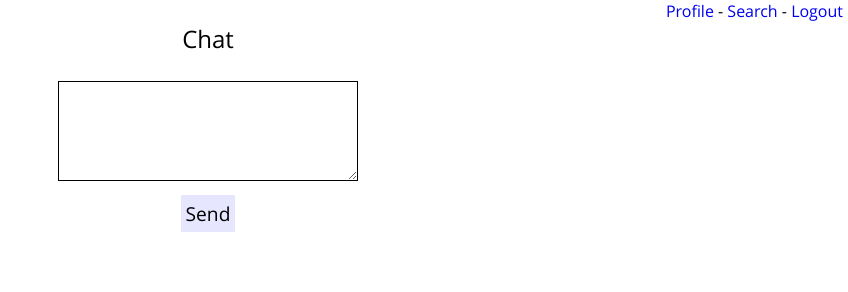
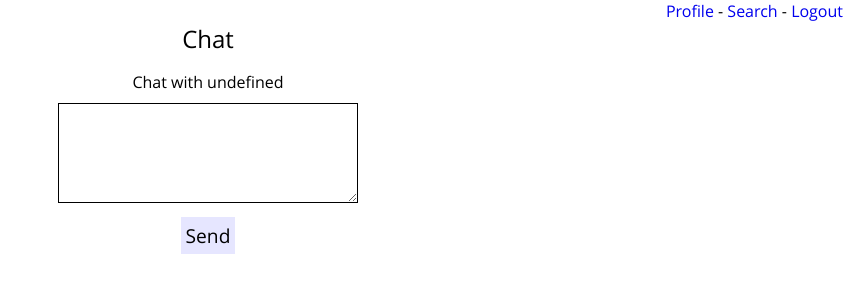
Before and after one commit to ryandvs11/seniorProject, a plain HTML site: page chat.html in a window 1280 px wide. Shown: the whole page, without its empty margins (432-1280 px from the left). Drawn offline with Linux system fonts and the light colour scheme; no server answers; a web font is replaced by a local one.

Commit message:
added small detail

```diff
--- a/chat.html
+++ b/chat.html
@@ -25,6 +25,7 @@
 
 <div id="chat-container-div" style="position:relative" class="text-small"></div>
 
+<div class="text-small">Chat with <span id="chat-with-span"></span></div>
 
 <form id="message-form">
 	<textarea id="message"></textarea>
--- a/scripts.js
+++ b/scripts.js
@@ -276,6 +276,7 @@
 		var url = window.location.href;
 		var chatWithUser = url.split("?");
 	    chatWithUser = chatWithUser[1];
+		document.getElementById("chat-with-span").innerHTML = chatWithUser;
 
 		//load chat
 		$.post("scripts.php",{"sessToken":sessToken, "task":"loadchat", "chatWithUser":chatWithUser},function(data){
```
